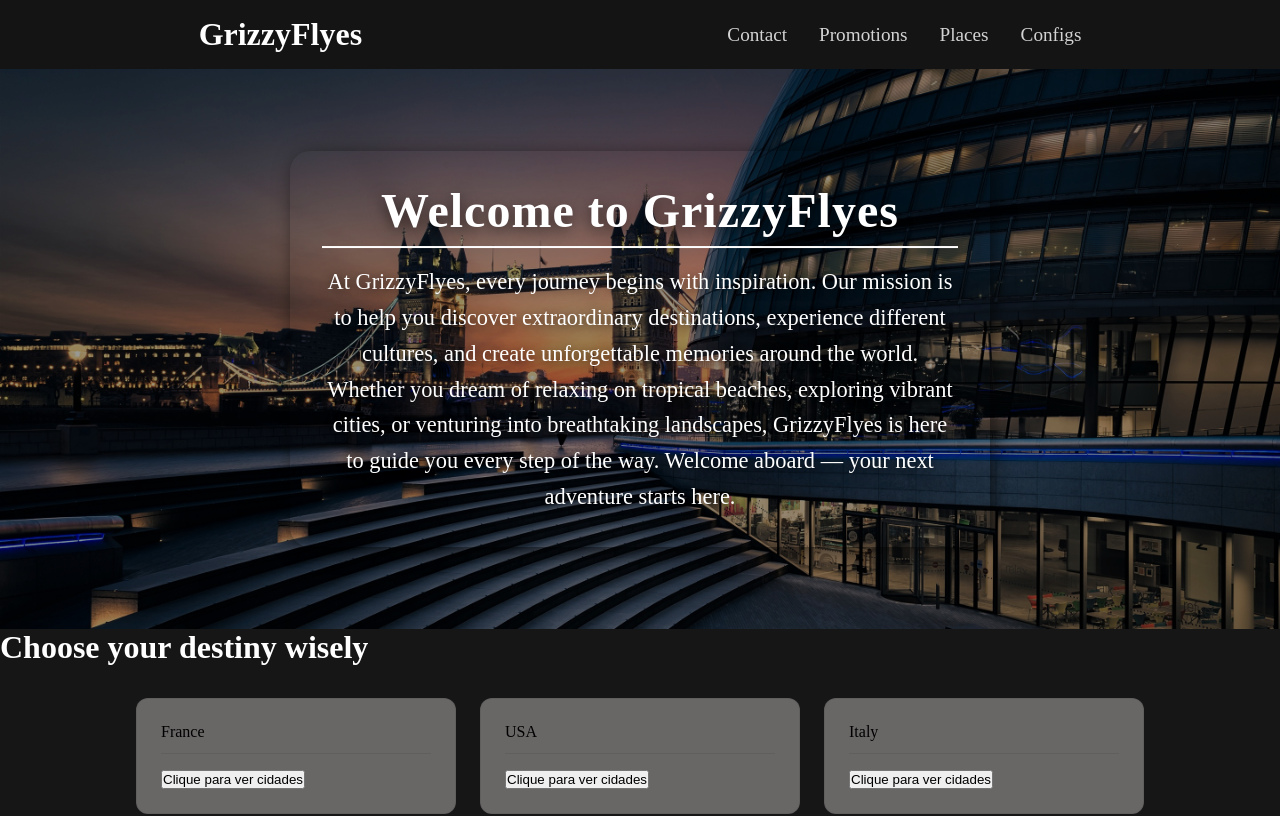
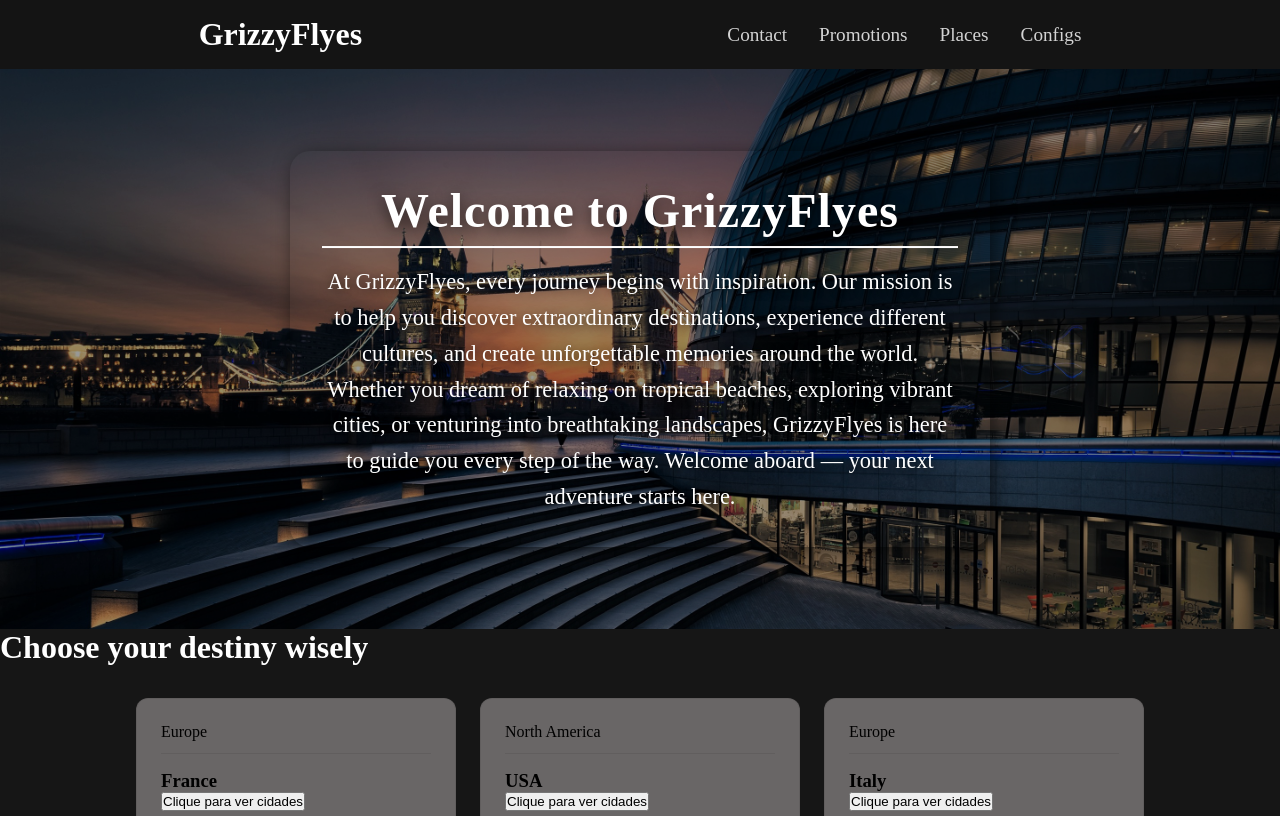
Before and after one commit to gabrieldev25789/projeto-viagem, a React (Vite) app in the folder projeto-viagem/: page / in a window 1280 px wide. Shown: the top 816 px of the page. Built offline with nearby package versions, Linux system fonts and the light colour scheme.

Commit message:
Usando continente

```diff
--- a/projeto-viagem/src/Components/PlaceCard/PlaceCard.jsx
+++ b/projeto-viagem/src/Components/PlaceCard/PlaceCard.jsx
@@ -3,13 +3,14 @@ import "./PlaceCard.css"
 import CityCard from "../CityCard/CityCard"
 
 
-function PlaceCard({ id, country, city1, city2, city3, onAddCity }){
+function PlaceCard({ id, country, continet, city1, city2, city3, onAddCity }){
 
     const [show, setShow] = useState(false)
 
     return (
     <div className="card" key={id}>
-        <h2>{country}</h2>
+        <h2>{continet}</h2>
+        <h3>{country}</h3>
 
         <button onClick={() => setShow(prev => !prev)}>
             {show ? "Fechar" : "Clique para ver cidades"}
```
